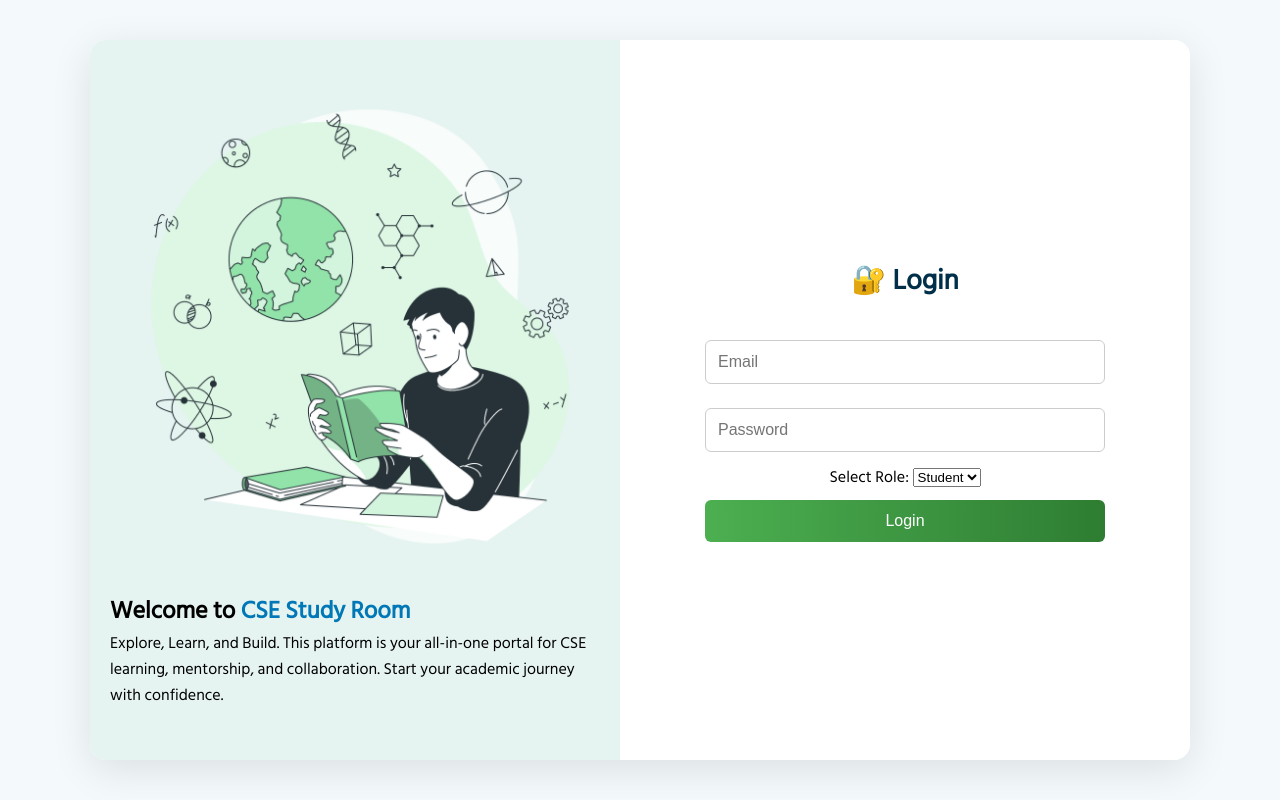
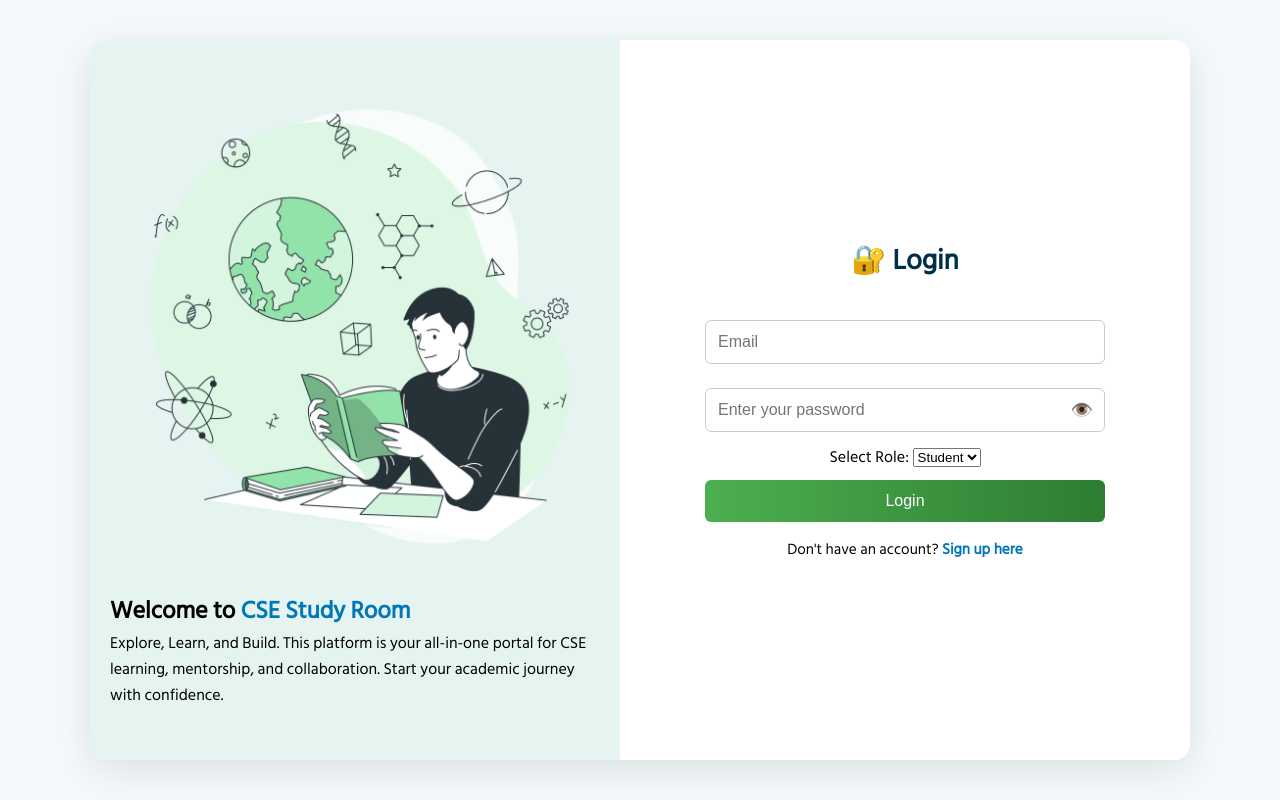
Before and after one commit to Sakib-Hasan3/Cse-Study-Room-Web-project, a PHP site: page /auth/login.php in a window 1280 px wide. Run offline with PHP 8.4, Linux system fonts and the light colour scheme.

Commit message:
Update login.php

```diff
--- a/auth/login.php
+++ b/auth/login.php
@@ -1,4 +1,3 @@
-
 <?php
 require_once '../db.php';
 session_start();
@@ -41,6 +40,39 @@ if ($_SERVER['REQUEST_METHOD'] === 'POST') {
     <title>Login - CSE Study Room</title>
     <link rel="stylesheet" href="../assets/css/login.css">
     <link href="https://fonts.googleapis.com/css2?family=Hind+Siliguri&display=swap" rel="stylesheet">
+    <style>
+        /* Password Field with Eye Icon */
+        .password-container {
+            position: relative;
+            width: 100%;
+        }
+
+        .password-container input[type="password"],
+        .password-container input[type="text"] {
+            width: 100%;
+            padding: 12px;
+            padding-right: 40px; /* Space for the eye icon */
+            margin: 12px 0;
+            border: 1px solid #ccc;
+            border-radius: 6px;
+            font-size: 16px;
+        }
+
+        .password-container .toggle-password {
+            position: absolute;
+            top: 50%;
+            right: 12px;
+            transform: translateY(-50%);
+            cursor: pointer;
+            font-size: 18px;
+            color: #555;
+            user-select: none;
+        }
+
+        .password-container .toggle-password:hover {
+            color: #000;
+        }
+    </style>
 </head>
 <body>
 <div class="login-wrapper">
@@ -62,7 +94,11 @@ if ($_SERVER['REQUEST_METHOD'] === 'POST') {
 
             <form method="POST" novalidate>
                 <input name="username" type="email" placeholder="Email" required>
-                <input name="password" type="password" placeholder="Password" required>
+
+                <div class="password-container">
+                    <input id="password" name="password" type="password" placeholder="Enter your password" required>
+                    <span class="toggle-password" onclick="togglePassword()">👁️</span>
+                </div>
 
                 <label>Select Role:</label>
                 <select name="role" required>
@@ -73,11 +109,29 @@ if ($_SERVER['REQUEST_METHOD'] === 'POST') {
                 <button type="submit">Login</button>
 
                 <?php if (!empty($error)): ?>
-                    <p style="color: red;"><?= htmlspecialchars($error) ?></p>
+                    <p class="error"><?= htmlspecialchars($error) ?></p>
                 <?php endif; ?>
+
+                <p class="register-text">Don't have an account? <a href="register.php">Sign up here</a></p>
             </form>
         </div>
     </div>
 </div>
+
+<script>
+function togglePassword() {
+    var passwordInput = document.getElementById("password");
+    var toggleIcon = document.querySelector(".toggle-password");
+
+    if (passwordInput.type === "password") {
+        passwordInput.type = "text";
+        toggleIcon.textContent = "🙈";
+    } else {
+        passwordInput.type = "password";
+        toggleIcon.textContent = "👁️";
+    }
+}
+</script>
+
 </body>
 </html>
```
